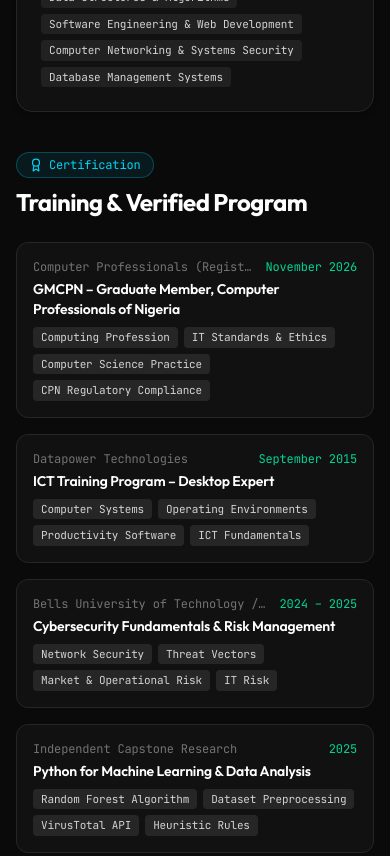
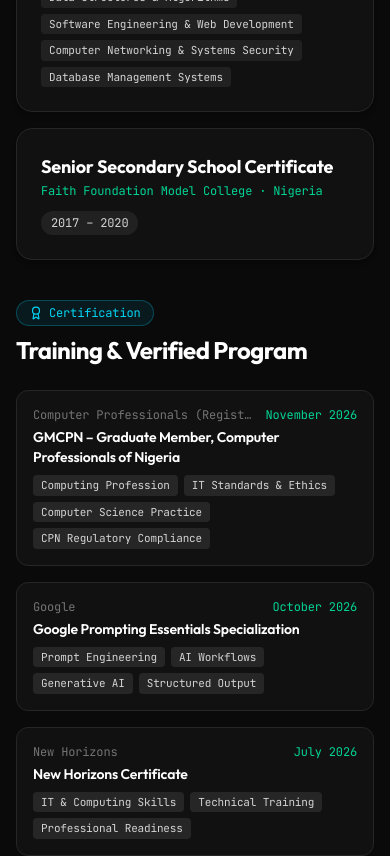
Before and after one commit to Itsjust-dan/Dan-s-Portfolio, a React (Vite) app: page / in a window 390 px wide. Shown: the part 3700-4556 px from the top of the page. Built offline with nearby package versions, Linux system fonts and the light colour scheme.

Commit message:
feat: update resume details and expand education
- Add Faith Foundation education entry to data
- Add resume profile and portfolio link
- Update ResumeModal UI and layout
- Configure dev server host and port settings

```diff
--- a/src/components/CredentialsSection.tsx
+++ b/src/components/CredentialsSection.tsx
@@ -35,9 +35,11 @@ export const CredentialsSection: React.FC<CredentialsSectionProps> = ({ isDark,
                     isDark ? 'bg-neutral-900/60 border-neutral-800 shadow-md' : 'bg-white border-neutral-200 shadow-md'
                   }`}
                 >
-                  <div className="flex flex-col sm:flex-row sm:items-start justify-between gap-3 pb-3 border-b border-neutral-800/80">
+                  <div className={`flex flex-col sm:flex-row sm:items-start justify-between gap-3 ${
+                    (edu.grade || (edu.coursework && edu.coursework.length > 0)) ? 'pb-3 border-b border-neutral-800/80' : ''
+                  }`}>
                     <div>
-                      <h3 className="text-lg font-bold font-['Outfit'] text-white">
+                      <h3 className={`text-lg font-bold font-['Outfit'] ${isDark ? 'text-white' : 'text-neutral-900'}`}>
                         {edu.degree}
                       </h3>
                       <div className="text-xs font-['JetBrains_Mono'] text-emerald-400 mt-0.5">
@@ -49,11 +51,13 @@ export const CredentialsSection: React.FC<CredentialsSectionProps> = ({ isDark,
                     </span>
                   </div>
 
-                  <div className="mt-3 text-xs font-semibold text-cyan-400 font-['JetBrains_Mono']">
-                    Status: {edu.grade}
-                  </div>
+                  {edu.grade && (
+                    <div className="mt-3 text-xs font-semibold text-cyan-400 font-['JetBrains_Mono']">
+                      Status: {edu.grade}
+                    </div>
+                  )}
 
-                  {edu.coursework && (
+                  {edu.coursework && edu.coursework.length > 0 && (
                     <div className="flex flex-wrap gap-1.5 mt-3 pt-2">
                       {edu.coursework.map((course) => (
                         <span
@@ -96,7 +100,7 @@ export const CredentialsSection: React.FC<CredentialsSectionProps> = ({ isDark,
                     <span className="truncate">{cert.issuer}</span>
                     <span className="text-emerald-400 whitespace-nowrap shrink-0">{cert.date}</span>
                   </div>
-                  <div className="font-semibold text-sm font-['Outfit'] text-white">
+                  <div className={`font-semibold text-sm font-['Outfit'] ${isDark ? 'text-white' : 'text-neutral-900'}`}>
                     {cert.name}
                   </div>
                   <div className="flex flex-wrap gap-1.5 mt-2 text-[11px] font-['JetBrains_Mono'] text-neutral-400">
@@ -165,7 +169,7 @@ export const CredentialsSection: React.FC<CredentialsSectionProps> = ({ isDark,
                   Resume Document
                 </div>
                 <p className="text-xs text-neutral-300 leading-relaxed">
-                  View the updated CV with verified contact information, Bells University Computer Science education, ProvidusUnity Bank risk experience, GMCPN membership, and PhishGuard project.
+                  View the updated CV with verified contact details, Bells University &amp; Faith Foundation education, ProvidusUnity Bank risk experience, GMCPN, Google Prompting Essentials, New Horizons, and PhishGuard project.
                 </p>
                 <div className="flex items-center gap-2 pt-1">
                   <button
--- a/src/components/ResumeModal.tsx
+++ b/src/components/ResumeModal.tsx
@@ -1,6 +1,6 @@
 import React from 'react';
-import { X, Printer, FileDown, ExternalLink } from 'lucide-react';
-import { personalInfo, experiences, educationList, certifications } from '../data/portfolioData';
+import { X, Printer, FileDown } from 'lucide-react';
+import { personalInfo, experiences } from '../data/portfolioData';
 
 interface ResumeModalProps {
   isOpen: boolean;
@@ -63,15 +63,31 @@ export const ResumeModal: React.FC<ResumeModalProps> = ({ isOpen, onClose, isDar
         {/* Resume Content Sheet */}
         <div className="p-6 sm:p-8 max-h-[78vh] overflow-y-auto space-y-6 text-xs font-['JetBrains_Mono'] print:max-h-none">
           {/* Header */}
-          <div className="border-b border-neutral-800 pb-4 space-y-1">
-            <h1 className="text-2xl font-bold font-['Outfit'] text-white">
+          <div className={`border-b pb-4 space-y-1 ${isDark ? 'border-neutral-800' : 'border-neutral-200'}`}>
+            <h1 className={`text-2xl font-bold font-['Outfit'] uppercase ${isDark ? 'text-white' : 'text-neutral-900'}`}>
               {personalInfo.name}
             </h1>
-            <div className="text-neutral-300">
+            <div className={isDark ? 'text-neutral-300' : 'text-neutral-700'}>
               {personalInfo.location} | {personalInfo.phone} | {personalInfo.email}
             </div>
-            <div className="text-cyan-400 pt-0.5">
-              LinkedIn: {personalInfo.linkedinUrl}
+            <div className="pt-0.5 flex flex-wrap items-center gap-x-2 gap-y-1 text-cyan-400">
+              <a
+                href={personalInfo.linkedinUrl}
+                target="_blank"
+                rel="noopener noreferrer"
+                className="hover:underline"
+              >
+                LinkedIn: linkedin.com/in/dan-adejinmi
+              </a>
+              <span className="text-neutral-500">|</span>
+              <a
+                href={personalInfo.portfolioUrl}
+                target="_blank"
+                rel="noopener noreferrer"
+                className="hover:underline"
+              >
+                Portfolio: {personalInfo.portfolioDisplayUrl}
+              </a>
             </div>
           </div>
 
@@ -80,8 +96,8 @@ export const ResumeModal: React.FC<ResumeModalProps> = ({ isOpen, onClose, isDar
             <div className="text-[10px] uppercase tracking-wider text-emerald-400 font-bold mb-1">
               PROFILE
             </div>
-            <p className="text-neutral-300 leading-relaxed font-sans text-xs">
-              {personalInfo.profile}
+            <p className={`leading-relaxed font-sans text-xs ${isDark ? 'text-neutral-300' : 'text-neutral-700'}`}>
+              {personalInfo.resumeProfile}
             </p>
           </div>
 
@@ -91,14 +107,14 @@ export const ResumeModal: React.FC<ResumeModalProps> = ({ isOpen, onClose, isDar
               EXPERIENCE
             </div>
             {experiences.map((exp) => (
-              <div key={exp.id} className="space-y-1 pb-3 border-b border-neutral-800/60 last:border-b-0">
-                <div className="font-bold text-white font-['Outfit'] text-sm">
+              <div key={exp.id} className={`space-y-1 pb-3 border-b last:border-b-0 ${isDark ? 'border-neutral-800/60' : 'border-neutral-200'}`}>
+                <div className={`font-bold font-['Outfit'] text-sm ${isDark ? 'text-white' : 'text-neutral-900'}`}>
                   {exp.company}
                 </div>
                 <div className="text-neutral-400 italic">
                   {exp.role} | {exp.period}
                 </div>
-                <ul className="space-y-1 text-neutral-300 pt-1 pl-4 list-disc">
+                <ul className={`space-y-1 pt-1 pl-4 list-disc ${isDark ? 'text-neutral-300' : 'text-neutral-700'}`}>
                   <li>Supported the Risk Management department across market, operational, and IT risk functions.</li>
                 </ul>
               </div>
@@ -112,11 +128,11 @@ export const ResumeModal: React.FC<ResumeModalProps> = ({ isOpen, onClose, isDar
             </div>
 
             <div className="space-y-1.5 pb-2">
-              <div className="font-bold text-white font-['Outfit']">
+              <div className={`font-bold font-['Outfit'] ${isDark ? 'text-white' : 'text-neutral-900'}`}>
                 PhishGuard – Phishing Detection Browser Extension
               </div>
               <div className="text-neutral-400 italic">Final Year Project</div>
-              <ul className="space-y-1 text-neutral-300 pl-4 list-disc">
+              <ul className={`space-y-1 pl-4 list-disc ${isDark ? 'text-neutral-300' : 'text-neutral-700'}`}>
                 <li>Built a browser extension that detects phishing websites in real time using a Random Forest machine learning model combined with a heuristic rule engine.</li>
                 <li>Integrated the VirusTotal API to cross-check URL reputation and strengthen detection accuracy.</li>
                 <li>Trained and evaluated the detection model on a combined dataset of roughly 236,000 URLs (PhiUSIIL + OpenPhish).</li>
@@ -124,11 +140,11 @@ export const ResumeModal: React.FC<ResumeModalProps> = ({ isOpen, onClose, isDar
             </div>
 
             <div className="space-y-1.5">
-              <div className="font-bold text-white font-['Outfit']">
+              <div className={`font-bold font-['Outfit'] ${isDark ? 'text-white' : 'text-neutral-900'}`}>
                 Transportation App Interface
               </div>
               <div className="text-neutral-400 italic">School Project</div>
-              <ul className="space-y-1 text-neutral-300 pl-4 list-disc">
+              <ul className={`space-y-1 pl-4 list-disc ${isDark ? 'text-neutral-300' : 'text-neutral-700'}`}>
                 <li>Designed a personal transportation app interface in Figma, focusing on usability and visual design.</li>
               </ul>
             </div>
@@ -139,14 +155,22 @@ export const ResumeModal: React.FC<ResumeModalProps> = ({ isOpen, onClose, isDar
             <div className="text-[10px] uppercase tracking-wider text-emerald-400 font-bold">
               EDUCATION
             </div>
-            {educationList.map((edu) => (
-              <div key={edu.id} className="space-y-0.5">
-                <div className="font-bold text-white font-['Outfit']">{edu.institution}</div>
-                <div className="text-neutral-300">
-                  {edu.degree} {edu.grade ? `— ${edu.grade}` : ''} | {edu.period}
-                </div>
+            <div className="space-y-0.5">
+              <div className={`font-bold font-['Outfit'] ${isDark ? 'text-white' : 'text-neutral-900'}`}>
+                Bells University of Technology, Ota, Nigeria
               </div>
-            ))}
+              <div className={isDark ? 'text-neutral-300' : 'text-neutral-700'}>
+                B.Tech Computer Science | 2021 – 2026
+              </div>
+            </div>
+            <div className="space-y-0.5">
+              <div className={`font-bold font-['Outfit'] ${isDark ? 'text-white' : 'text-neutral-900'}`}>
+                Faith Foundation Model College
+              </div>
+              <div className={isDark ? 'text-neutral-300' : 'text-neutral-700'}>
+                Senior Secondary School Certificate | 2017 – 2020
+              </div>
+            </div>
           </div>
 
           {/* Training & Certification */}
@@ -154,9 +178,11 @@ export const ResumeModal: React.FC<ResumeModalProps> = ({ isOpen, onClose, isDar
             <div className="text-[10px] uppercase tracking-wider text-emerald-400 font-bold">
               TRAINING AND CERTIFICATION
             </div>
-            <div className="text-neutral-300 space-y-1">
+            <div className={`space-y-1 ${isDark ? 'text-neutral-300' : 'text-neutral-700'}`}>
+              <div>GMCPN Member, Computer Professionals Registration Council of Nigeria — November 2026</div>
+              <div>Google Prompting Essentials Specialization, Google — October 2026</div>
+              <div>New Horizons Certificate, New Horizons — July 2026</div>
               <div>ICT Training Program – Desktop Expert, Datapower Technologies — September 2015</div>
-              <div>GMCPN Member — November 2026</div>
             </div>
           </div>
 
@@ -165,7 +191,7 @@ export const ResumeModal: React.FC<ResumeModalProps> = ({ isOpen, onClose, isDar
             <div className="text-[10px] uppercase tracking-wider text-emerald-400 font-bold">
               KEY COMPETENCIES
             </div>
-            <ul className="grid grid-cols-2 gap-1 text-neutral-300 pl-4 list-disc">
+            <ul className={`grid grid-cols-1 sm:grid-cols-2 gap-1 pl-4 list-disc ${isDark ? 'text-neutral-300' : 'text-neutral-700'}`}>
               <li>Python & Machine Learning (Random Forest)</li>
               <li>Cybersecurity fundamentals</li>
               <li>HTML & CSS</li>
@@ -178,7 +204,7 @@ export const ResumeModal: React.FC<ResumeModalProps> = ({ isOpen, onClose, isDar
         </div>
 
         {/* Footer */}
-        <div className="px-6 py-3 border-t border-neutral-800/80 flex items-center justify-between print:hidden">
+        <div className={`px-6 py-3 border-t flex items-center justify-between print:hidden ${isDark ? 'border-neutral-800/80' : 'border-neutral-200'}`}>
           <a
             href={personalInfo.resumePdfUrl}
             target="_blank"
--- a/src/data/portfolioData.ts
+++ b/src/data/portfolioData.ts
@@ -19,10 +19,14 @@ export const personalInfo = {
   location: 'Lagos, Nigeria',
   linkedinUrl: 'https://linkedin.com/in/dan-adejinmi',
   githubUrl: 'https://github.com/Itsjust-dan',
-  resumePdfUrl: '/assets/aistudio/Dan_Adejinmi_Resume_32499bbb.pdf',
+  portfolioUrl: 'https://danthedev.vercel.app',
+  portfolioDisplayUrl: 'danthedev.vercel.app',
+  resumePdfUrl: '/assets/aistudio/Dan_Adejinmi_Resume.pdf',
   gmcpnCertificateUrl: '/assets/aistudio/certificate-GM_0016625_2026_9e2a5cff.pdf',
   profile:
     'Cybersecurity Analyst and Front-End Developer with hands-on experience in banking risk management (ProvidusUnity Bank), phishing threat heuristics (PhishGuard ML), and modern interface design.',
+  resumeProfile:
+    'Enthusiastic and diligent, always open to learning and improving. Has basic knowledge in cybersecurity, front-end development, and UI/UX design, with a genuine drive to grow as a Cybersecurity Analyst.',
   status: 'Open to Junior Roles & Opportunities',
   stats: [
     { label: 'Risk Experience', value: 'ProvidusUnity Bank' },
@@ -165,6 +169,18 @@ export const educationList: Education[] = [
       'Public Speaking & Debate Competitions',
     ],
   },
+  {
+    id: 'faith-foundation',
+    degree: 'Senior Secondary School Certificate',
+    institution: 'Faith Foundation Model College',
+    location: 'Nigeria',
+    period: '2017 – 2020',
+    grade: '',
+    capstoneTitle: '',
+    capstoneSummary: '',
+    coursework: [],
+    honors: [],
+  },
 ];
 
 export const certifications: Certification[] = [
@@ -178,6 +194,26 @@ export const certifications: Certification[] = [
     skills: ['Computing Profession', 'IT Standards & Ethics', 'Computer Science Practice', 'CPN Regulatory Compliance'],
     status: 'Verified',
     verifyUrl: '/assets/aistudio/certificate-GM_0016625_2026_9e2a5cff.pdf',
+  },
+  {
+    id: 'google-prompting',
+    name: 'Google Prompting Essentials Specialization',
+    issuer: 'Google',
+    date: 'October 2026',
+    credentialId: 'GOOGLE-PROMPT-2026',
+    category: 'development',
+    skills: ['Prompt Engineering', 'AI Workflows', 'Generative AI', 'Structured Output'],
+    status: 'Verified',
+  },
+  {
+    id: 'new-horizons',
+    name: 'New Horizons Certificate',
+    issuer: 'New Horizons',
+    date: 'July 2026',
+    credentialId: 'NH-CERT-2026',
+    category: 'cybersecurity',
+    skills: ['IT & Computing Skills', 'Technical Training', 'Professional Readiness'],
+    status: 'Verified',
   },
   {
     id: 'ict-datapower',
--- a/vite.config.ts
+++ b/vite.config.ts
@@ -12,6 +12,9 @@ export default defineConfig(() => {
       },
     },
     server: {
+      host: '0.0.0.0',
+      port: 3000,
+      allowedHosts: true as const,
       // HMR is disabled in AI Studio via DISABLE_HMR env var.
       // Do not modify—file watching is disabled to prevent flickering during agent edits.
       hmr: process.env.DISABLE_HMR !== 'true',
```
Also changed, not shown: 2 other files (tests, documents, lock files or other folders).
